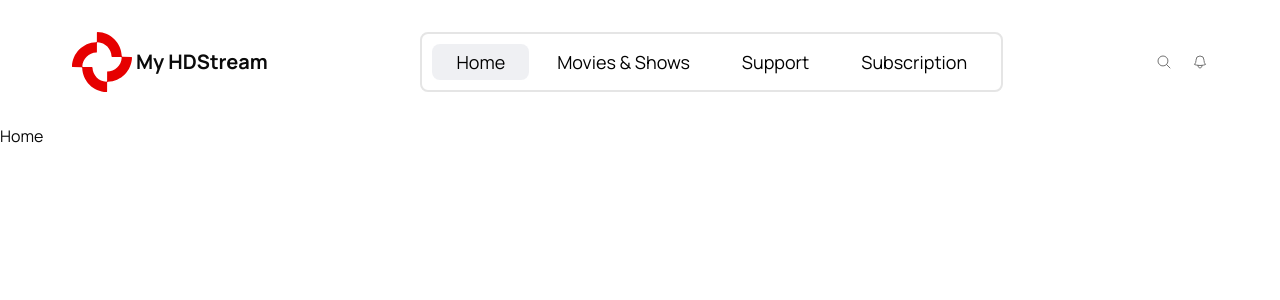
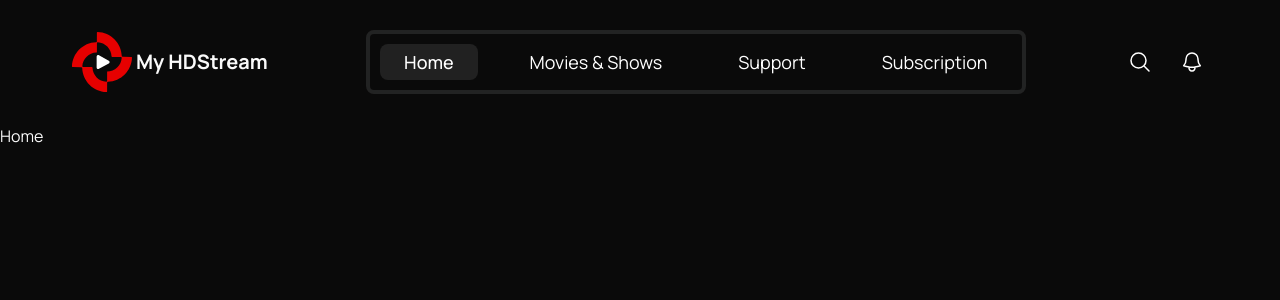
Before and after one commit to THEMIDFIRE/My-HDStream, a Next.js app: page / in a window 1280 px wide. Shown: the top 300 px of the page. Built offline with nearby package versions, Linux system fonts and the light colour scheme.

Commit message:
update nav

```diff
--- a/src/app/_components/shared/Nav.tsx
+++ b/src/app/_components/shared/Nav.tsx
@@ -3,7 +3,6 @@ import { Button } from "@/components/ui/button";
 import { NavigationMenu, NavigationMenuItem, NavigationMenuLink, NavigationMenuList } from "@/components/ui/navigation-menu";
 import { BellIcon, MagnifyingGlassIcon } from "@heroicons/react/24/outline";
 import Image from "next/image";
-import Link from "next/link";
 import { usePathname, useRouter } from "next/navigation";
 
 const links: { href: string; label: string }[] = [
@@ -14,8 +13,8 @@ const links: { href: string; label: string }[] = [
 ]
 
 const others: { icon: any; label: string }[] = [
-    { icon: <MagnifyingGlassIcon />, label: "Search" },
-    { icon: <BellIcon />, label: "Notifications" }
+    { icon: <MagnifyingGlassIcon className="size-6 dark:text-white" />, label: "Search" },
+    { icon: <BellIcon className="size-6 dark:text-white" />, label: "Notifications" }
 ]
 
 export default function Nav() {
@@ -32,23 +31,24 @@ export default function Nav() {
                         </NavigationMenuLink>
                     </NavigationMenuItem>
                 </NavigationMenuList>
-                <NavigationMenuList className="border-2 rounded-md p-2.5">
+                <NavigationMenuList className="border-4 rounded-md p-2.5 gap-7">
                     {links.map((link) => (
                         <NavigationMenuItem key={link.href}>
                             <NavigationMenuLink asChild>
-                                <Button onClick={() => router.push(link.href)} className={`text-black rounded-[8px] text-lg px-6 py-3.5 font-normal bg-transparent ${path === link.href ? "bg-gray-200/60 dark:bg-gray-100/5 dark:font-medium " : ""}`}>
+                                <Button onClick={() => router.push(link.href)} className={`text-black dark:text-white rounded-[8px] text-lg px-6 py-3.5 font-normal bg-transparent ${path === link.href ? "bg-gray-200/60 dark:bg-gray-200/10 dark:font-medium px-6" : ""}`}>
                                     {link.label}
                                 </Button>
-                                {/* <Link href={link.href} className={`rounded-[8px] text-lg px-6 py-3.5 font-normal ${path === link.href ? "bg-gray-100/5 font-medium " : ""}`}>{link.label}</Link> */}
                             </NavigationMenuLink>
                         </NavigationMenuItem>
                     ))}
                 </NavigationMenuList>
                 <NavigationMenuList>
-                    {others.map((other) => (
-                        <NavigationMenuItem key={other.label}>
-                            <NavigationMenuLink href={other.icon}>
-                                {other.icon}
+                    {others.map((other, index) => (
+                        <NavigationMenuItem key={index}>
+                            <NavigationMenuLink asChild>
+                                <Button className={`text-black dark:text-white rounded-[8px] text-lg px-6 py-3.5 font-normal bg-transparent`}>
+                                    {other.icon}
+                                </Button>
                             </NavigationMenuLink>
                         </NavigationMenuItem>
                     ))}
--- a/src/app/layout.tsx
+++ b/src/app/layout.tsx
@@ -17,7 +17,7 @@ export default function RootLayout({
 }>) {
   return (
     <html lang="en">
-      <body className={`${manrope.className} antialiased`}>
+      <body className={`${manrope.className} antialiased dark`}>
         <Nav />
         <main>
           {children}
```
